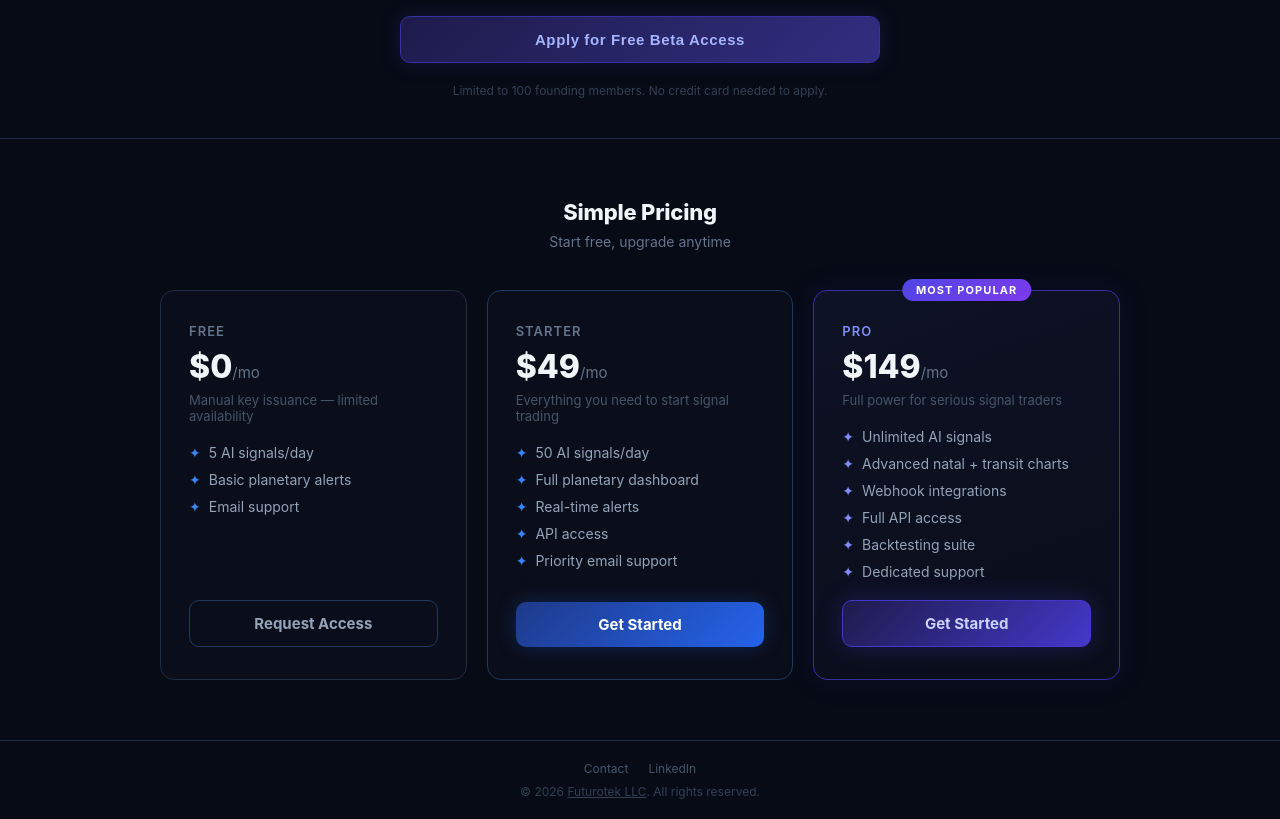
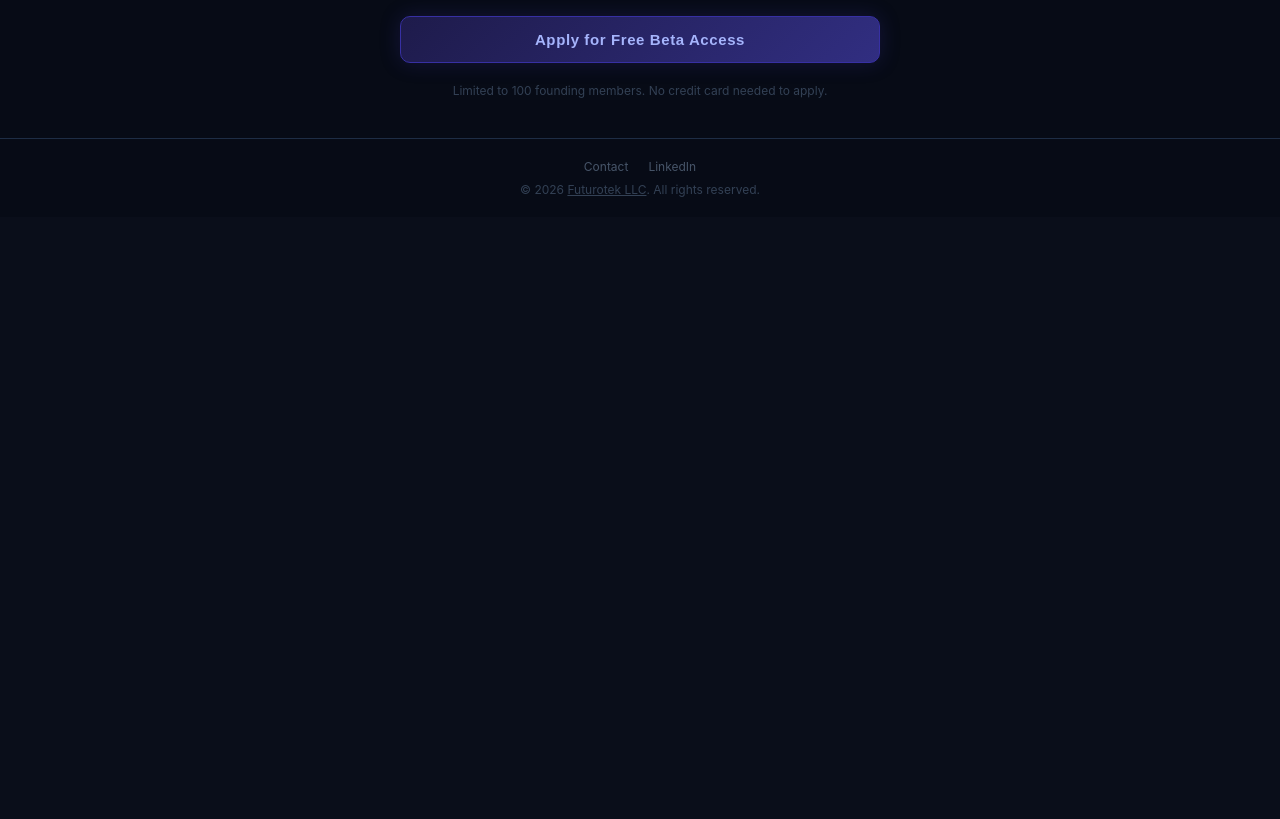
Before and after one commit to dianahub/starsignal_waitlist, a React (Vite) app in the folder frontend/: page / in a window 1280 px wide. Shown: the part 660-1479 px from the top of the page. After the commit the page ends 877 px from the top, so only its background shows below. Built offline with nearby package versions, Linux system fonts and the light colour scheme; no server answers.

Commit message:
Remove pricing section from waitlist page
Co-Authored-By: Claude Sonnet 4.6 <noreply@anthropic.com>

```diff
--- a/frontend/src/App.jsx
+++ b/frontend/src/App.jsx
@@ -207,151 +207,6 @@ export default function App() {
         </div>
       </main>
 
-      {/* Pricing */}
-      <section style={{ padding: '60px 24px', background: '#070b16', borderTop: '1px solid #1e2d45' }}>
-        <div style={{ maxWidth: 960, margin: '0 auto' }}>
-          <h2 style={{ textAlign: 'center', fontSize: 22, fontWeight: 800, color: '#f1f5f9', marginBottom: 8, letterSpacing: '-0.01em' }}>
-            Simple Pricing
-          </h2>
-          <p style={{ textAlign: 'center', color: '#64748b', fontSize: 14, marginBottom: 40 }}>
-            Start free, upgrade anytime
-          </p>
-
-          <div style={{
-            display: 'grid',
-            gridTemplateColumns: 'repeat(auto-fit, minmax(260px, 1fr))',
-            gap: 20,
-          }}>
-
-            {/* Free */}
-            <div style={{
-              background: '#0a0e1a',
-              border: '1px solid #1e2d45',
-              borderRadius: 14,
-              padding: '32px 28px',
-              display: 'flex', flexDirection: 'column', gap: 20,
-            }}>
-              <div>
-                <div style={{ fontSize: 13, fontWeight: 600, color: '#64748b', textTransform: 'uppercase', letterSpacing: '0.08em', marginBottom: 8 }}>Free</div>
-                <div style={{ fontSize: 32, fontWeight: 800, color: '#f1f5f9' }}>$0<span style={{ fontSize: 15, fontWeight: 400, color: '#64748b' }}>/mo</span></div>
-                <div style={{ fontSize: 13, color: '#475569', marginTop: 6 }}>Manual key issuance — limited availability</div>
-              </div>
-              <ul style={{ listStyle: 'none', padding: 0, margin: 0, display: 'flex', flexDirection: 'column', gap: 10, flex: 1 }}>
-                {['5 AI signals/day', 'Basic planetary alerts', 'Email support'].map(f => (
-                  <li key={f} style={{ fontSize: 14, color: '#94a3b8', display: 'flex', gap: 8, alignItems: 'flex-start' }}>
-                    <span style={{ color: '#3b82f6', flexShrink: 0 }}>✦</span>{f}
-                  </li>
-                ))}
-              </ul>
-              <a
-                href="mailto:contact@starsignal.io"
-                style={{
-                  display: 'block', textAlign: 'center',
-                  padding: '13px 20px', borderRadius: 10, fontSize: 15, fontWeight: 700,
-                  background: 'transparent', color: '#94a3b8',
-                  border: '1px solid #1e3a5f',
-                  textDecoration: 'none',
-                  transition: 'border-color 0.2s, color 0.2s',
-                }}
-                onMouseEnter={e => { e.currentTarget.style.borderColor = '#3b82f6'; e.currentTarget.style.color = '#e2e8f0' }}
-                onMouseLeave={e => { e.currentTarget.style.borderColor = '#1e3a5f'; e.currentTarget.style.color = '#94a3b8' }}
-              >
-                Request Access
-              </a>
-            </div>
-
-            {/* Starter */}
-            <div style={{
-              background: '#0a0e1a',
-              border: '1px solid #1e3a5f',
-              borderRadius: 14,
-              padding: '32px 28px',
-              display: 'flex', flexDirection: 'column', gap: 20,
-            }}>
-              <div>
-                <div style={{ fontSize: 13, fontWeight: 600, color: '#64748b', textTransform: 'uppercase', letterSpacing: '0.08em', marginBottom: 8 }}>Starter</div>
-                <div style={{ fontSize: 32, fontWeight: 800, color: '#f1f5f9' }}>$49<span style={{ fontSize: 15, fontWeight: 400, color: '#64748b' }}>/mo</span></div>
-                <div style={{ fontSize: 13, color: '#475569', marginTop: 6 }}>Everything you need to start signal trading</div>
-              </div>
-              <ul style={{ listStyle: 'none', padding: 0, margin: 0, display: 'flex', flexDirection: 'column', gap: 10, flex: 1 }}>
-                {['50 AI signals/day', 'Full planetary dashboard', 'Real-time alerts', 'API access', 'Priority email support'].map(f => (
-                  <li key={f} style={{ fontSize: 14, color: '#94a3b8', display: 'flex', gap: 8, alignItems: 'flex-start' }}>
-                    <span style={{ color: '#3b82f6', flexShrink: 0 }}>✦</span>{f}
-                  </li>
-                ))}
-              </ul>
-              <a
-                href="https://buy.stripe.com/fZu28qalWcQne2L165cfK01"
-                target="_blank" rel="noopener noreferrer"
-                style={{
-                  display: 'block', textAlign: 'center',
-                  padding: '13px 20px', borderRadius: 10, fontSize: 15, fontWeight: 700,
-                  background: 'linear-gradient(135deg, #1e3a8a, #2563eb)',
-                  color: '#fff', border: 'none',
-                  textDecoration: 'none',
-                  boxShadow: '0 0 20px #2563eb44',
-                  transition: 'filter 0.2s',
-                }}
-                onMouseEnter={e => { e.currentTarget.style.filter = 'brightness(1.15)' }}
-                onMouseLeave={e => { e.currentTarget.style.filter = 'brightness(1)' }}
-              >
-                Get Started
-              </a>
-            </div>
-
-            {/* Pro */}
-            <div style={{
-              background: 'linear-gradient(160deg, #0d1225 0%, #0a0e1a 100%)',
-              border: '1px solid #3730a3',
-              borderRadius: 14,
-              padding: '32px 28px',
-              display: 'flex', flexDirection: 'column', gap: 20,
-              position: 'relative',
-              boxShadow: '0 0 30px #3730a322',
-            }}>
-              <div style={{
-                position: 'absolute', top: -12, left: '50%', transform: 'translateX(-50%)',
-                background: 'linear-gradient(135deg, #4f46e5, #7c3aed)',
-                color: '#fff', fontSize: 11, fontWeight: 700, letterSpacing: '0.1em',
-                padding: '4px 14px', borderRadius: 20, textTransform: 'uppercase',
-              }}>
-                Most Popular
-              </div>
-              <div>
-                <div style={{ fontSize: 13, fontWeight: 600, color: '#818cf8', textTransform: 'uppercase', letterSpacing: '0.08em', marginBottom: 8 }}>Pro</div>
-                <div style={{ fontSize: 32, fontWeight: 800, color: '#f1f5f9' }}>$149<span style={{ fontSize: 15, fontWeight: 400, color: '#64748b' }}>/mo</span></div>
-                <div style={{ fontSize: 13, color: '#475569', marginTop: 6 }}>Full power for serious signal traders</div>
-              </div>
-              <ul style={{ listStyle: 'none', padding: 0, margin: 0, display: 'flex', flexDirection: 'column', gap: 10, flex: 1 }}>
-                {['Unlimited AI signals', 'Advanced natal + transit charts', 'Webhook integrations', 'Full API access', 'Backtesting suite', 'Dedicated support'].map(f => (
-                  <li key={f} style={{ fontSize: 14, color: '#94a3b8', display: 'flex', gap: 8, alignItems: 'flex-start' }}>
-                    <span style={{ color: '#818cf8', flexShrink: 0 }}>✦</span>{f}
-                  </li>
-                ))}
-              </ul>
-              <a
-                href="https://buy.stripe.com/7sY14mfGg7w37En021cfK00"
-                target="_blank" rel="noopener noreferrer"
-                style={{
-                  display: 'block', textAlign: 'center',
-                  padding: '13px 20px', borderRadius: 10, fontSize: 15, fontWeight: 700,
-                  background: 'linear-gradient(135deg, #1e1b4b, #4338ca)',
-                  color: '#c7d2fe', border: '1px solid #4338ca',
-                  textDecoration: 'none',
-                  boxShadow: '0 0 24px #4338ca55',
-                  transition: 'filter 0.2s',
-                }}
-                onMouseEnter={e => { e.currentTarget.style.filter = 'brightness(1.15)' }}
-                onMouseLeave={e => { e.currentTarget.style.filter = 'brightness(1)' }}
-              >
-                Get Started
-              </a>
-            </div>
-
-          </div>
-        </div>
-      </section>
-
       {/* Footer */}
       <footer style={{ borderTop: '1px solid #1e2d45', padding: '20px 24px', textAlign: 'center' }}>
         <div style={{ display: 'flex', justifyContent: 'center', gap: 20, marginBottom: 8, flexWrap: 'wrap' }}>
```
